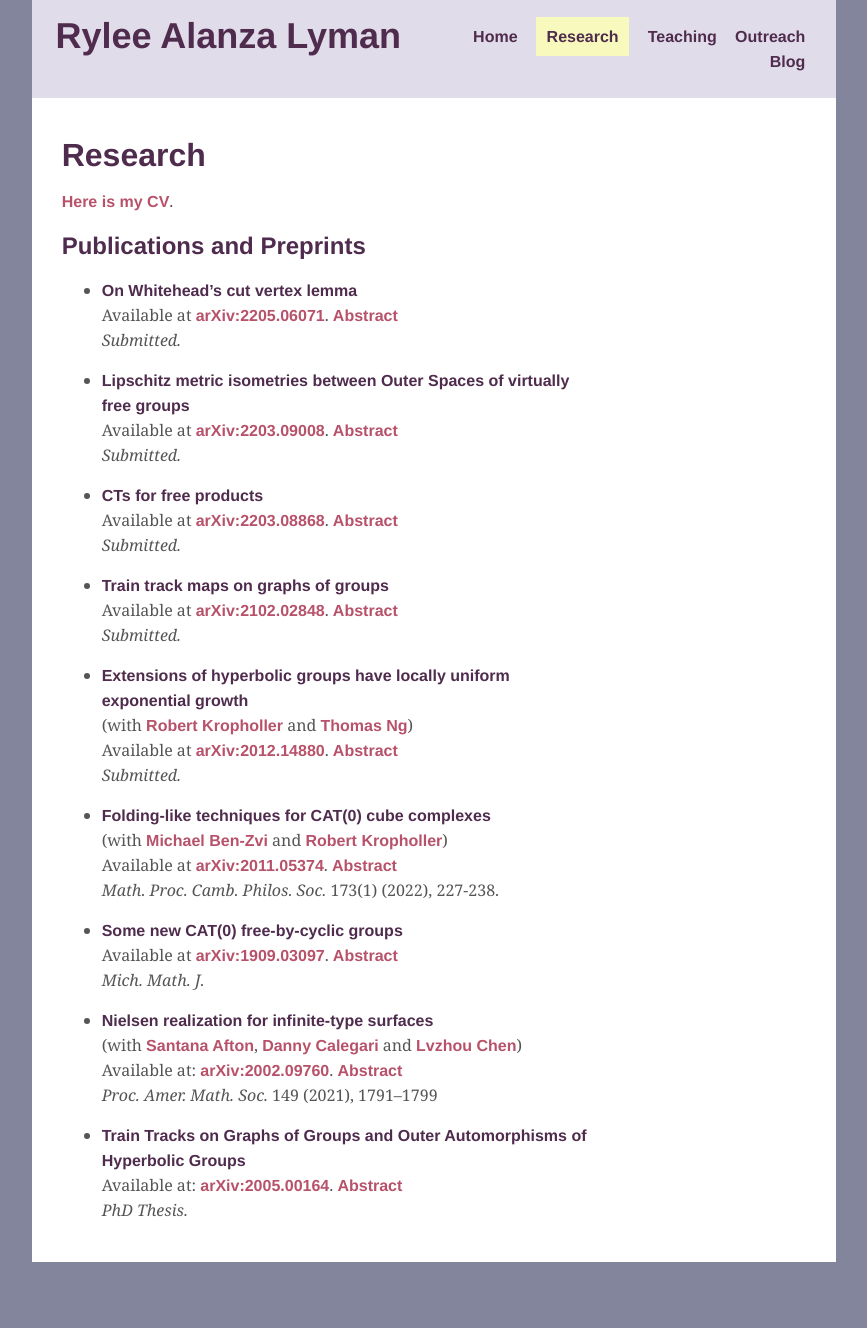
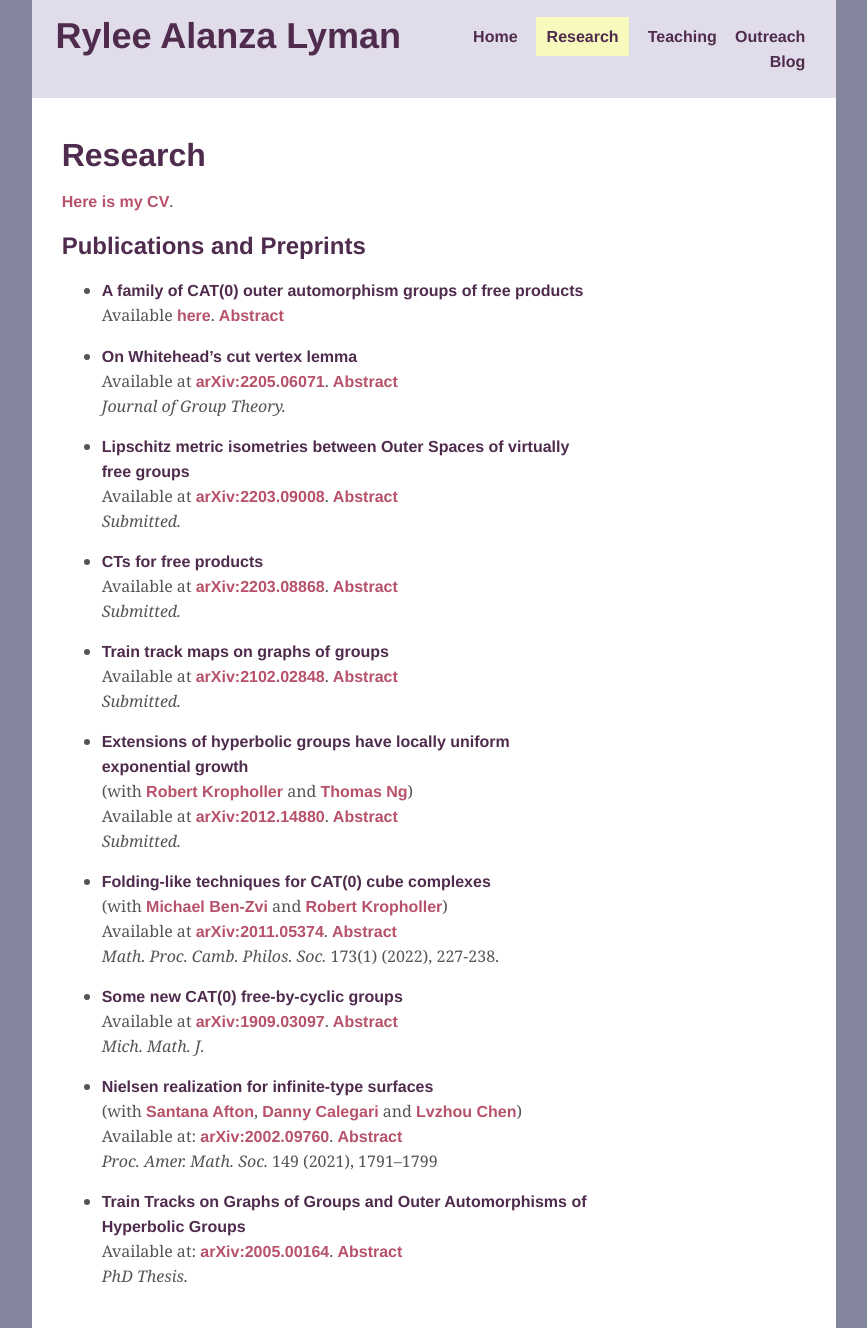
Before and after one commit to ryleelyman/Site, a Jekyll site: the page built from research.md, in a window 1280 px wide. Shown: the whole page, without its empty margins (206-1073 px from the left). Built offline with Jekyll 4.4.1, drawn with Linux system fonts in a browser that asks for light colours; before the commit the page ends 1262 px from its top, so only the background shows below that.

Commit message:
new paper: CAT(0) A*B*Z

```diff
--- a/research.md
+++ b/research.md
@@ -9,10 +9,28 @@ math: true
 
 ## Publications and Preprints
 
+- **A family of CAT(0) outer automorphism groups of free products**
+Available [here](/assets/pdfs/CAT0ABZ.pdf).
+<a onclick="displayabs('CAT0ABZ')">Abstract</a>
+<div id="CAT0ABZ" style="display: none">
+<blockquote>
+Consider the free product of two nontrivial finite groups with an infinite cyclic group.
+We prove that the 2-dimensional spine of Outer Space for this free product
+supports an equivariant CAT(0) metric with infinitely many ends.
+The outer automorphism group of this free product is thus relatively hyperbolic.
+In the special case that both finite groups are cyclic of order two,
+we show that the outer automorphism group is virtually a certain Coxeter group,
+and that the spine of Outer Space may be identified with its Davis–Moussong complex.
+These outer automorphism groups thus exhibit behavior extremely different from
+outer automorphism groups of free groups,
+and conjecturally, from other outer automorphism groups of free products
+of finite and cyclic groups.
+</blockquote>
+</div>
 - **On Whitehead's cut vertex lemma**
 Available at [arXiv:2205.06071](https://arxiv.org/abs/2205.06071).
 <a onclick="displayabs('Whitehead')">Abstract</a>
-*Submitted.*
+*Journal of Group Theory.*
 <div id="Whitehead" style="display: none">
 <blockquote>
 One version of Whitehead's famous cut vertex lemma says that if an element of a free group
```
